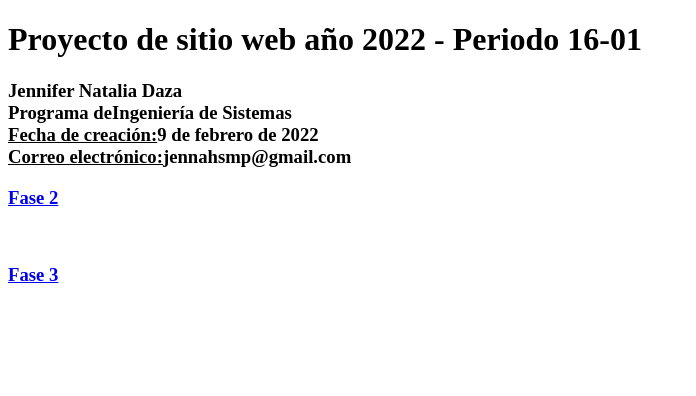
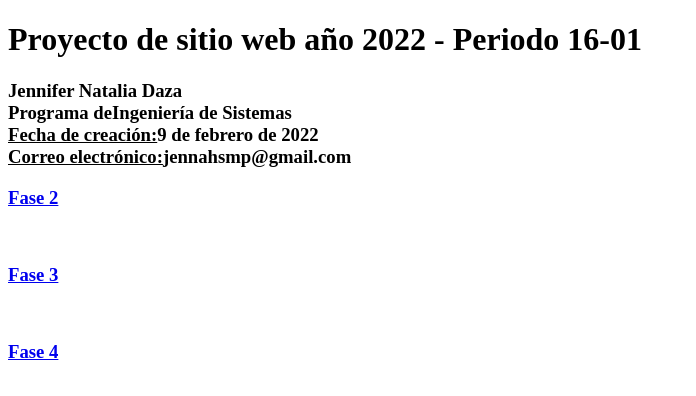
Before and after one commit to JennDR/DSW-JenniferDaza, a plain HTML site: page index.html in a window 1280 px wide. Shown: the whole page, without its empty margins (0-696 px from the left). Drawn offline with Linux system fonts and the light colour scheme.

Commit message:
Update index.html

```diff
--- a/index.html
+++ b/index.html
@@ -17,5 +17,7 @@
 <h3><a href="fase2/design.html">Fase 2</a></h3>
 <br>
 <h3><a href="fase3/index.html">Fase 3</a></h3>
+<br>
+<h3><a href="fase4/index.html">Fase 4</a></h3>
 </body>
 </html>
```
